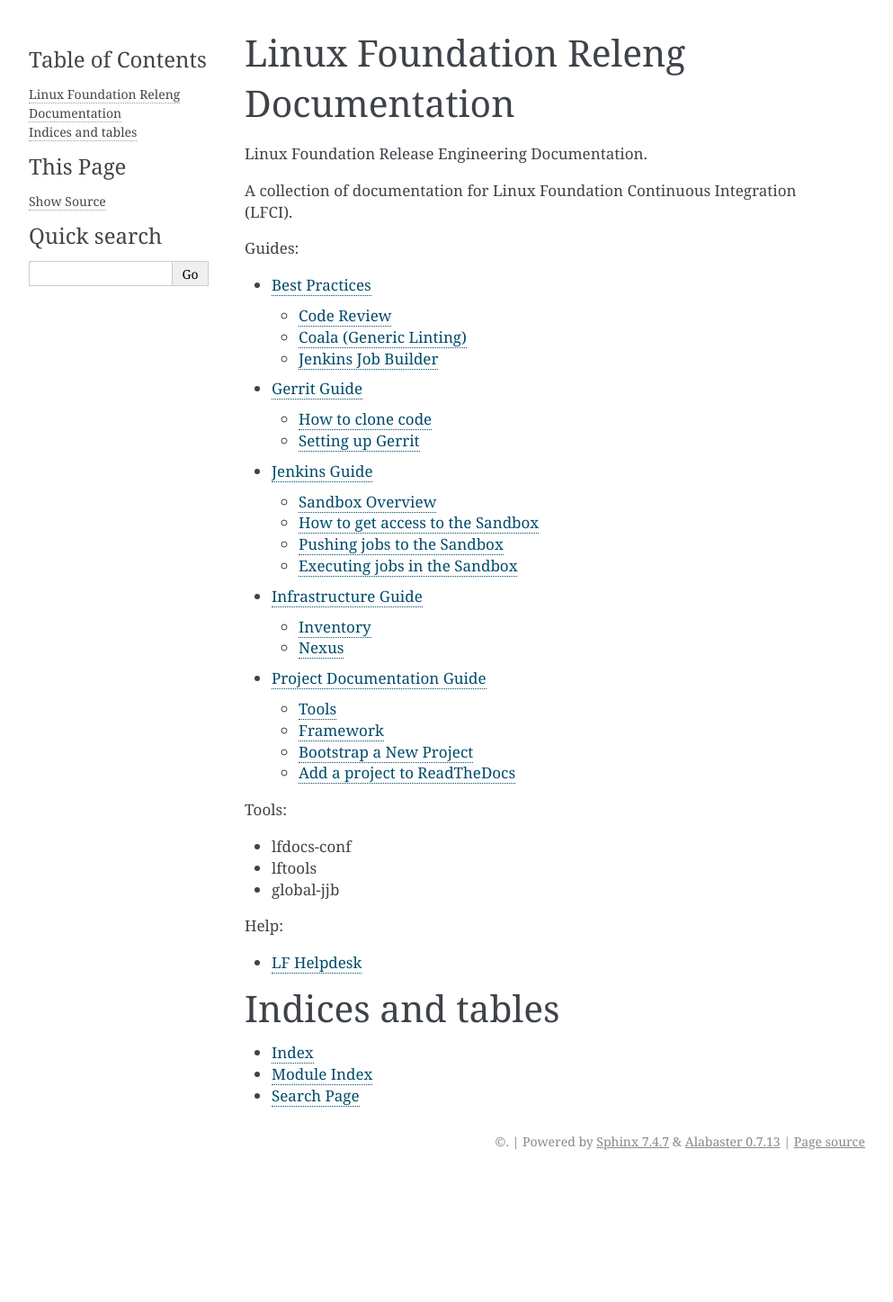
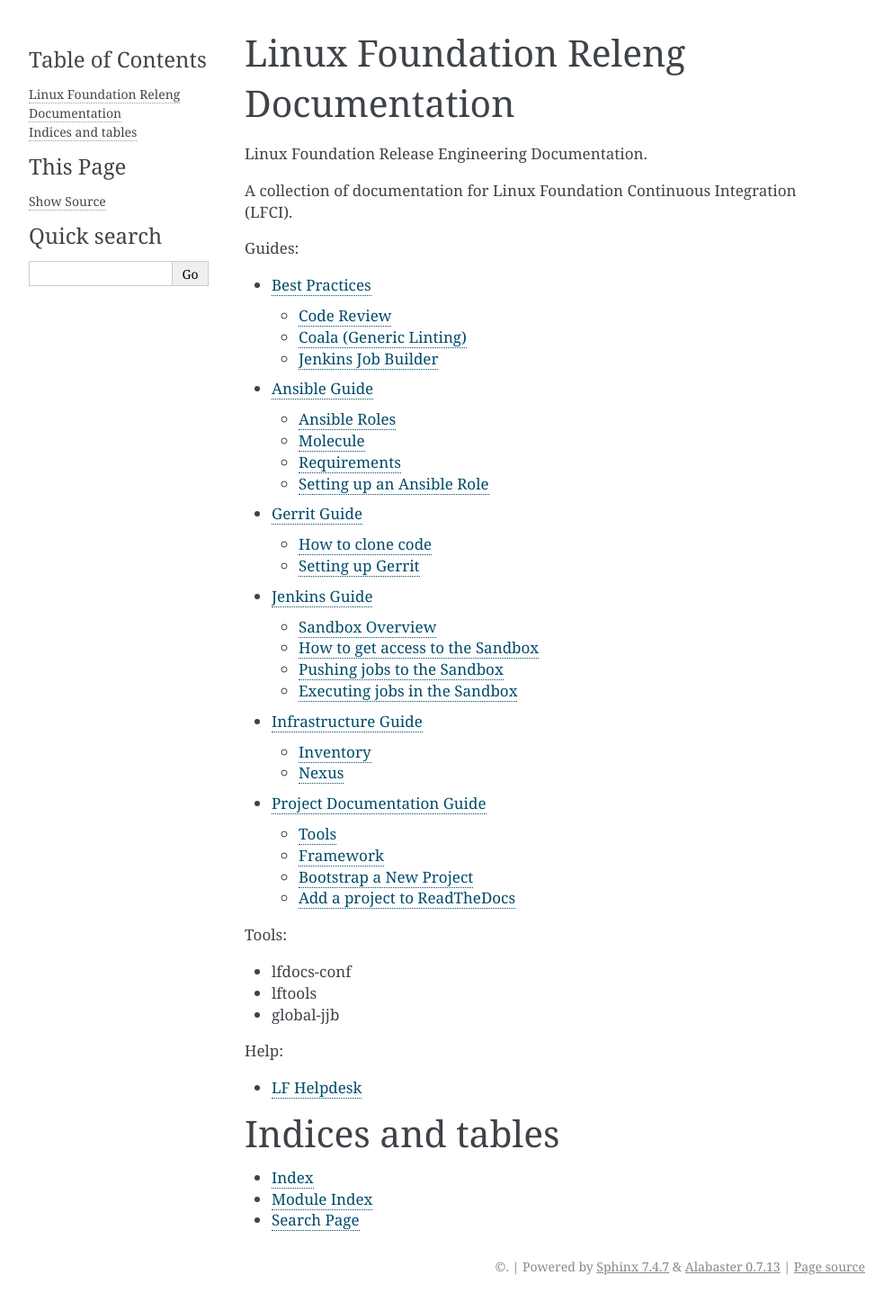
Before and after one commit to lfit/releng-docs, a Sphinx documentation site: the page built from docs/index.rst, in a window 1280 px wide. Shown: the whole page at 90% size, without its empty margins (148-1141 px from the left). Built offline with Sphinx 7.4.7, drawn with Linux system fonts in a browser that asks for light colours; before the commit the page ends 1308 px from its top, so only the background shows below that; some of the changed lines change nothing that is shown.

Commit message:
Add Ansible Role creation documentation
Change-Id: I4746492508dada3852ae50bcc7d4507c20ef1cb2
Signed-off-by: Thanh Ha <thanh.ha@linuxfoundation.org>

```diff
--- /dev/null
+++ b/docs/ansible.rst
@@ -0,0 +1,77 @@
+.. _lfreleng-docs-ansible:
+
+#############
+Ansible Guide
+#############
+
+This guide documents the process to setup and manage a new ansible role.
+
+Ansible Roles
+=============
+
+Ansible roles are a collection of Ansible vars_files, tasks, and handlers
+packaged into a single package for easy distribution and reuse.
+
+Refer to `ansible-role`_ for documentation on Ansible roles.
+
+Molecule
+========
+
+Molecule is a test framework for testing Ansible roles. We use it to ensure
+the role supports all supported distros.
+
+Requirements
+============
+
+In a virtualenv install.
+
+.. code-block:: bash
+
+   pip install molecule docker-py
+
+Setting up an Ansible Role
+==========================
+
+#. Create a repo to store the role
+#. Create a .gitignore::
+
+     .tox/
+     .molecule/
+     __pycache__/
+
+#. Create your new `ansible-role`_
+#. Add molecule test::
+
+     molecule init scenario -r ROLE_NAME
+
+#. Add molecule test to tox.ini::
+
+     [tox]
+     minversion = 1.6
+     envlist =
+         molecule
+     skipsdist=true
+
+     [testenv:coala]
+     basepython = python2
+     deps =
+         docker-py
+         molecule
+     commands =
+         molecule test --destroy=always
+
+#. Run molecule test::
+
+     tox -e molecule
+
+#. Git commit the repo::
+
+     git add .
+     git commit -sm "Add role ROLE_NAME"
+
+   .. note::
+
+      If lucky this basic molecule test should run without any additional
+      modifications.
+
+.. _ansible-role: https://docs.ansible.com/ansible/latest/playbooks_reuse_roles.html
--- a/docs/index.rst
+++ b/docs/index.rst
@@ -13,6 +13,7 @@
    :maxdepth: 2
 
    best-practices
+   ansible
    gerrit
    jenkins
    infra/index
```
